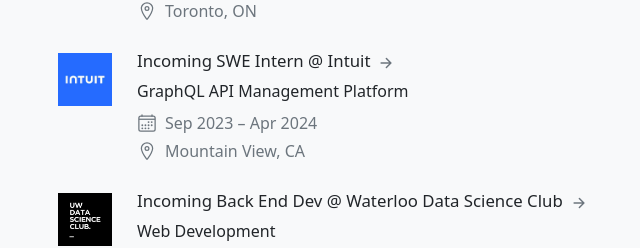
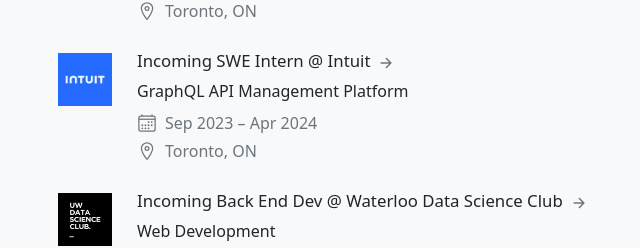
Before and after one commit to rohanxminocha/rohanxminocha.github.io, a React (Create React App) app: page / in a window 1280 px wide. Shown: the part 793-1041 px from the top of the page, without its empty margins (275-915 px from the left). Built offline with nearby package versions, Linux system fonts and the light colour scheme.

Commit message:
Update App.js

```diff
--- a/src/App.js
+++ b/src/App.js
@@ -62,7 +62,7 @@ const dataExperience = [
         title: "Software Engineer Intern",
         titleShort: "SWE Intern",
         description: "GraphQL API Management Platform",
-        location: "Mountain View, CA",
+        location: "Toronto, ON",
         start: new Date("September 5, 2023"),
         end: new Date("April 26, 2024"),
         logo: "logo_intuit.png",
```
